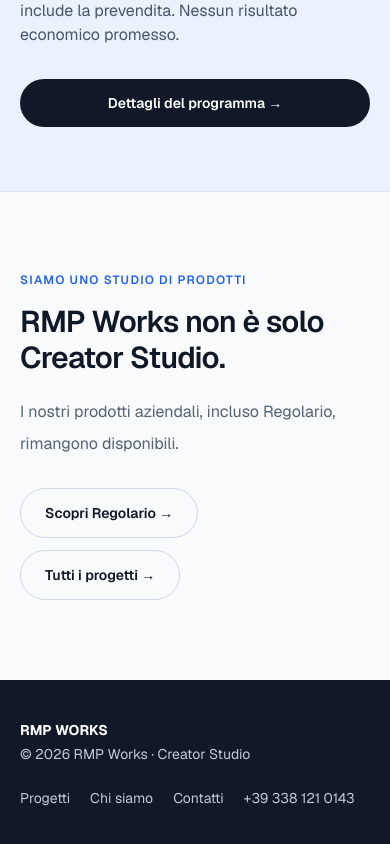
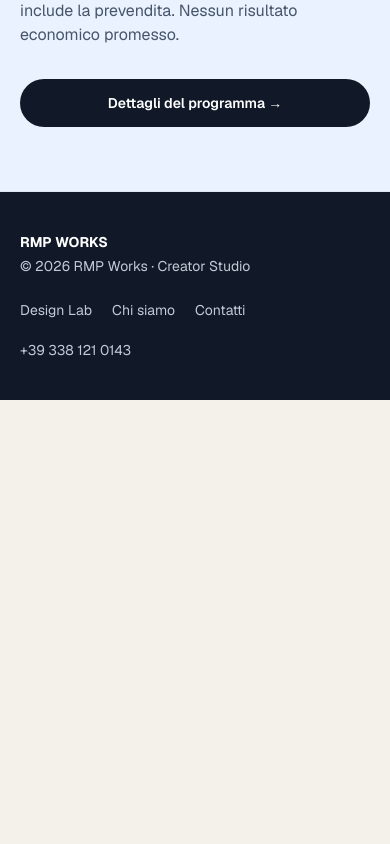
Before and after one commit to MacNaym/rmpworks, a Next.js app: page / in a window 390 px wide. Shown: the part 3742-4586 px from the top of the page. After the commit the page ends 4142 px from the top, so only its background shows below. Built offline with nearby package versions, Linux system fonts and the light colour scheme.

Commit message:
refactor: remove other-project references from creator homepage

```diff
--- a/app/page.tsx
+++ b/app/page.tsx
@@ -40,7 +40,7 @@ export default function Home() {
           <Link href="#come-funziona" className="hover:text-[#1d4ed8]">Come funziona</Link>
           <Link href="#prodotti" className="hover:text-[#1d4ed8]">Il metodo</Link>
           <Link href="/creator-studio" className="hover:text-[#1d4ed8]">Founder</Link>
-          <Link href="/projects" className="hover:text-[#1d4ed8]">Altri progetti</Link>
+          <Link href="/design-lab" className="hover:text-[#1d4ed8]">Laboratorio grafico</Link>
         </nav>
         <Link href="/creator-studio" className="rounded-full bg-[#111827] px-4 py-2.5 text-xs font-semibold text-white transition hover:bg-[#1d4ed8] sm:text-sm">Scopri Creator Studio</Link>
       </div>
@@ -77,10 +77,7 @@ export default function Home() {
         <Link href="/creator-studio" className={button}>Dettagli del programma →</Link>
       </div>
     </section>
-    <section className={`${frame} grid gap-7 py-20 md:grid-cols-2 md:items-center`}>
-      <div><p className="text-xs font-semibold uppercase tracking-widest text-[#2563eb]">Siamo uno studio di prodotti</p><h2 className="mt-4 text-3xl font-semibold tracking-tight sm:text-5xl">RMP Works non è solo Creator Studio.</h2><p className="mt-5 leading-8 text-[#556174]">I nostri prodotti aziendali, incluso Regolario, rimangono disponibili.</p></div>
-      <div className="flex flex-wrap gap-3 md:justify-end"><Link href="/projects/regolario" className={outline}>Scopri Regolario →</Link><Link href="/projects" className={outline}>Tutti i progetti →</Link></div>
-    </section>
-    <footer className="bg-[#111827] py-10 text-sm text-[#c2cad8]"><div className={`${frame} flex flex-col justify-between gap-6 sm:flex-row sm:items-center`}><div><p className="font-bold text-white">RMP WORKS</p><p className="mt-1">© 2026 RMP Works · Creator Studio</p></div><div className="flex flex-wrap gap-5"><Link href="/projects">Progetti</Link><Link href="/about">Chi siamo</Link><Link href="/contact">Contatti</Link><a href={rmpPhone.href}>{rmpPhone.display}</a></div></div></footer>
+
+    <footer className="bg-[#111827] py-10 text-sm text-[#c2cad8]"><div className={`${frame} flex flex-col justify-between gap-6 sm:flex-row sm:items-center`}><div><p className="font-bold text-white">RMP WORKS</p><p className="mt-1">© 2026 RMP Works · Creator Studio</p></div><div className="flex flex-wrap gap-5"><Link href="/design-lab">Design Lab</Link><Link href="/about">Chi siamo</Link><Link href="/contact">Contatti</Link><a href={rmpPhone.href}>{rmpPhone.display}</a></div></div></footer>
   </main>;
 }
```
